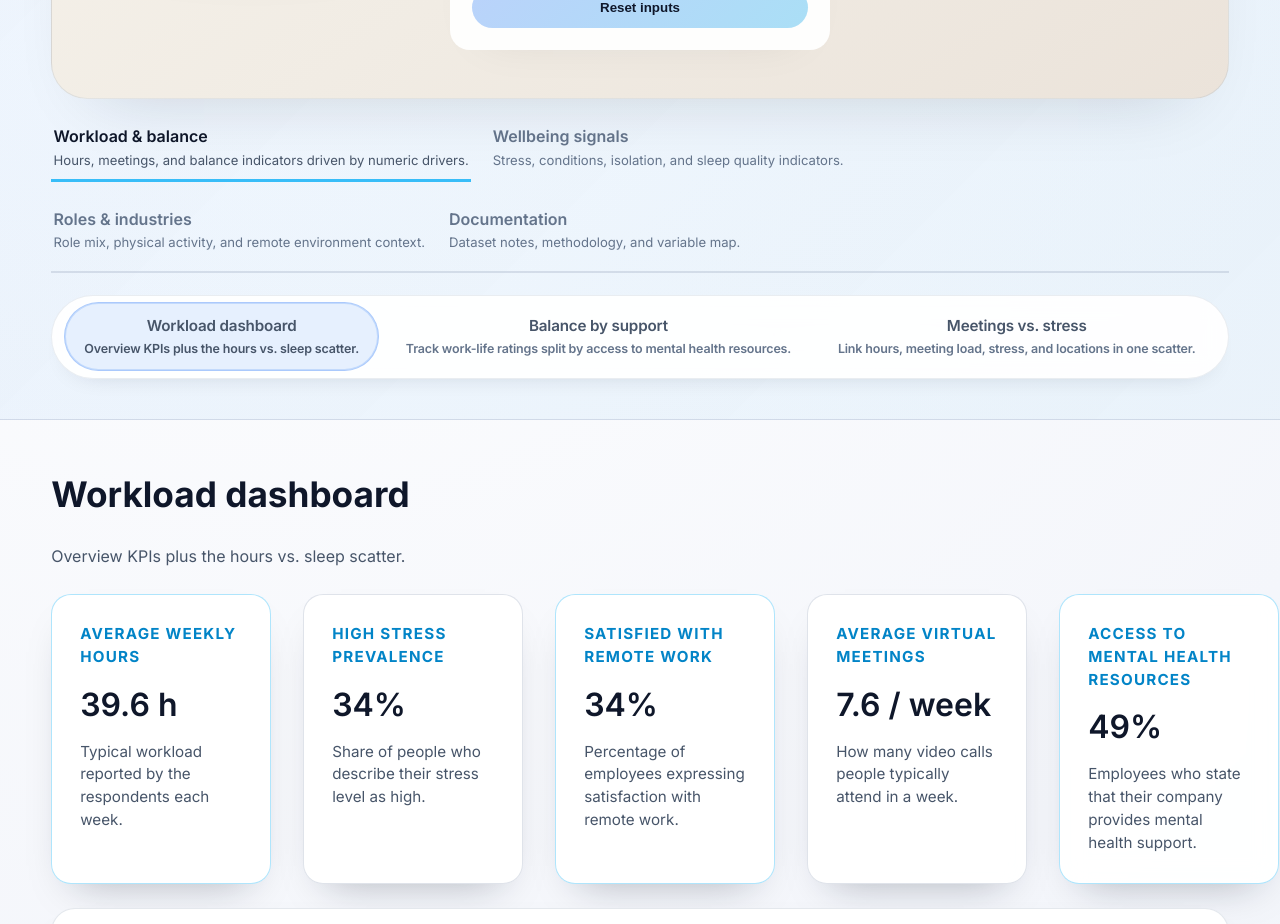
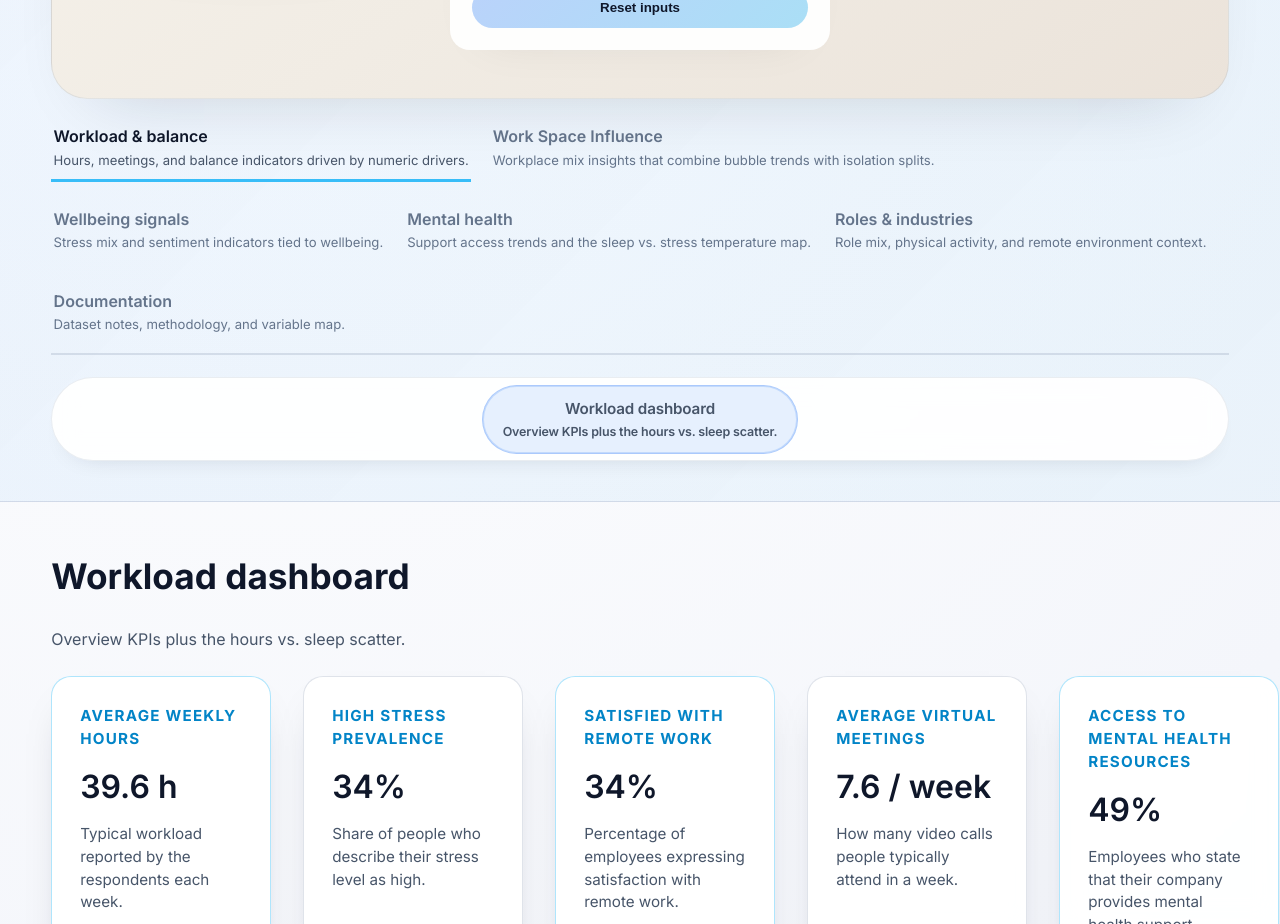
Before and after one commit to joaovarela14/VI, a React (Vite) app in the folder remote-mental-health-viz/: page / in a window 1280 px wide. Shown: the part 880-1804 px from the top of the page. Built offline with nearby package versions, Linux system fonts and the light colour scheme.

Commit message:
refactor: Add workspace influence and mental health sections with updated sub-tabs and descriptions in localization files

```diff
--- a/remote-mental-health-viz/src/App.jsx
+++ b/remote-mental-health-viz/src/App.jsx
@@ -170,10 +170,18 @@ function App() {
 
   const renderContent = () => {
     if (activeTab === 'documentation') {
+      const radarShowcase = copy.documentation?.radarShowcase
       return (
         <>
           <DocumentationPanel copy={copy.documentation} datasetCount={datasetCount} />
           <DataLabPanel copy={copy.dataLab} data={data} common={copy.common} />
+          <section className="section section--wide">
+            <h2>{radarShowcase?.heading ?? copy.industryRadar?.title}</h2>
+            {radarShowcase?.intro && <p className="section__intro">{radarShowcase.intro}</p>}
+            <div className="chart-grid chart-grid--single">
+              <IndustryRadar data={data} theme={theme} copy={copy.industryRadar} common={copy.common} showHeader={false} />
+            </div>
+          </section>
         </>
       )
     }
@@ -201,30 +209,6 @@ function App() {
             </section>
           </>
         )
-      case 'workload-balance':
-        return (
-          <section className="section section--wide">
-            <h2>{subTabInfo?.label ?? copy.workLifeBalanceLine?.title}</h2>
-            {subTabInfo?.description && <p className="section__intro">{subTabInfo.description}</p>}
-            <div className="chart-grid chart-grid--single">
-              <WorkLifeBalanceLineChart data={data} theme={theme} copy={copy.workLifeBalanceLine} showHeader={false} />
-            </div>
-          </section>
-        )
-      case 'workload-meetings': {
-        const meetingCopy = copy.deepDive?.meeting
-        const heading = subTabInfo?.label ?? meetingCopy?.heading
-        const intro = subTabInfo?.description ?? meetingCopy?.intro
-        return (
-          <section className="section section--wide">
-            {heading && <h2>{heading}</h2>}
-            {intro && <p className="section__intro">{intro}</p>}
-            <div className="chart-grid chart-grid--single">
-              <MultiDimensionScatter data={data} theme={theme} copy={copy.scatter} common={copy.common} showHeader={false} />
-            </div>
-          </section>
-        )
-      }
       case 'wellbeing-stress':
         return (
           <section className="section section--wide">
@@ -233,17 +217,6 @@ function App() {
             <div className="chart-grid">
               <StressByLocationChart data={data} theme={theme} copy={copy.stressByLocation} common={copy.common} />
               <MentalHealthByRegionChart data={data} theme={theme} copy={copy.mentalHealthByRegion} common={copy.common} />
-            </div>
-          </section>
-        )
-      case 'wellbeing-habits':
-        return (
-          <section className="section section--wide">
-            <h2>{subTabInfo?.label}</h2>
-            {subTabInfo?.description && <p className="section__intro">{subTabInfo.description}</p>}
-            <div className="chart-grid">
-              <SocialIsolationBarChart data={data} theme={theme} copy={copy.socialIsolationBar} showHeader={false} />
-              <SleepStressMatrix data={data} theme={theme} copy={copy.sleepStressMatrix} common={copy.common} showHeader={false} />
             </div>
           </section>
         )
@@ -257,6 +230,34 @@ function App() {
             </div>
           </section>
         )
+      case 'mental-health-overview':
+        return (
+          <section className="section section--wide">
+            <h2>{subTabInfo?.label ?? copy.workLifeBalanceLine?.title}</h2>
+            {subTabInfo?.description && <p className="section__intro">{subTabInfo.description}</p>}
+            <div className="chart-grid">
+              <WorkLifeBalanceLineChart data={data} theme={theme} copy={copy.workLifeBalanceLine} showHeader={false} />
+              <SleepStressMatrix data={data} theme={theme} copy={copy.sleepStressMatrix} common={copy.common} showHeader={false} />
+            </div>
+          </section>
+        )
+      case 'workspace-influence-overview': {
+        const meetingCopy = copy.deepDive?.meeting
+        const isolationCopy = copy.deepDive?.socialIsolation
+        const heading = subTabInfo?.label ?? meetingCopy?.heading
+        const intro =
+          subTabInfo?.description ?? meetingCopy?.intro ?? isolationCopy?.intro
+        return (
+          <section className="section section--wide">
+            {heading && <h2>{heading}</h2>}
+            {intro && <p className="section__intro">{intro}</p>}
+            <div className="chart-grid">
+              <MultiDimensionScatter data={data} theme={theme} copy={copy.scatter} common={copy.common} showHeader={false} />
+              <SocialIsolationBarChart data={data} theme={theme} copy={copy.socialIsolationBar} showHeader={false} />
+            </div>
+          </section>
+        )
+      }
       case 'roles-activity':
         return (
           <section className="section section--wide">
--- a/remote-mental-health-viz/src/i18n/en.js
+++ b/remote-mental-health-viz/src/i18n/en.js
@@ -182,22 +182,24 @@ const en = {
             label: 'Workload dashboard',
             description: 'Overview KPIs plus the hours vs. sleep scatter.',
           },
+        ],
+      },
+      {
+        id: 'workspace-influence',
+        label: 'Work Space Influence',
+        description: 'Workplace mix insights that combine bubble trends with isolation splits.',
+        subTabs: [
           {
-            id: 'workload-balance',
-            label: 'Balance by support',
-            description: 'Track work-life ratings split by access to mental health resources.',
-          },
-          {
-            id: 'workload-meetings',
-            label: 'Meetings vs. stress',
-            description: 'Link hours, meeting load, stress, and locations in one scatter.',
+            id: 'workspace-influence-overview',
+            label: 'Work Space Influence',
+            description: 'Analyze the workplace bubble chart next to the social isolation comparison.',
           },
         ],
       },
       {
         id: 'wellbeing',
         label: 'Wellbeing signals',
-        description: 'Stress, conditions, isolation, and sleep quality indicators.',
+        description: 'Stress mix and sentiment indicators tied to wellbeing.',
         subTabs: [
           {
             id: 'wellbeing-stress',
@@ -205,14 +207,21 @@ const en = {
             description: 'Location stress mix plus mental health prevalence by region.',
           },
           {
-            id: 'wellbeing-habits',
-            label: 'Isolation & sleep',
-            description: 'Compare isolation averages and sleep quality vs. stress.',
-          },
-          {
             id: 'wellbeing-sentiment',
             label: 'Satisfaction & support',
             description: 'Slice satisfaction sentiment by sector and region filters.',
+          },
+        ],
+      },
+      {
+        id: 'mental-health',
+        label: 'Mental health',
+        description: 'Support access trends and the sleep vs. stress temperature map.',
+        subTabs: [
+          {
+            id: 'mental-health-overview',
+            label: 'Mental health',
+            description: 'Connect mental health support access with the heatmap of stress vs. sleep.',
           },
         ],
       },
@@ -264,6 +273,11 @@ const en = {
         value: 'UTF-8 CSV, comma separated',
       },
     ],
+    radarShowcase: {
+      heading: 'Spider chart: role mix by workplace',
+      intro:
+        'Use the industry radar to see which job roles lead within each work location. Hover the spider chart to read exact proportions before diving into the qualitative notes below.',
+    },
     sections: [],
   },
   overview: {
--- a/remote-mental-health-viz/src/i18n/pt.js
+++ b/remote-mental-health-viz/src/i18n/pt.js
@@ -182,22 +182,24 @@ const pt = {
             label: "Painel de carga",
             description: "KPIs agregados e o scatter de horas versus sono.",
           },
+        ],
+      },
+      {
+        id: "workspace-influence",
+        label: "Work Space Influence",
+        description: "Mistura o gráfico de bolhas com o painel de isolamento social por grupo.",
+        subTabs: [
           {
-            id: "workload-balance",
-            label: "Equilíbrio por apoio",
-            description: "Compara ratings de equilíbrio conforme a existência de recursos.",
-          },
-          {
-            id: "workload-meetings",
-            label: "Reuniões vs. stress",
-            description: "Liga horas, reuniões, stress e localização num único scatter.",
+            id: "workspace-influence-overview",
+            label: "Work Space Influence",
+            description: "Consulta o gráfico de bolhas ao lado das comparações de isolamento social.",
           },
         ],
       },
       {
         id: "wellbeing",
         label: "Bem-estar",
-        description: "Indicadores de stress, condições, isolamento e qualidade do sono.",
+        description: "Indicadores de stress, condições e sentimento.",
         subTabs: [
           {
             id: "wellbeing-stress",
@@ -205,14 +207,21 @@ const pt = {
             description: "Mapa por localização e prevalência regional de saúde mental.",
           },
           {
-            id: "wellbeing-habits",
-            label: "Isolamento e sono",
-            description: "Compara médias de isolamento e a matriz sono versus stress.",
-          },
-          {
             id: "wellbeing-sentiment",
             label: "Satisfação e apoio",
             description: "Mistura de satisfação filtrada por sector e região.",
+          },
+        ],
+      },
+      {
+        id: "mental-health",
+        label: "Saúde mental",
+        description: "Acesso a apoio psicológico e mapa de calor de stress versus sono.",
+        subTabs: [
+          {
+            id: "mental-health-overview",
+            label: "Saúde mental",
+            description: "Cruza o gráfico de apoio psicológico com o mapa de temperatura stress/sono.",
           },
         ],
       },
@@ -264,6 +273,11 @@ const pt = {
         value: "CSV UTF-8, separado por vírgulas",
       },
     ],
+    radarShowcase: {
+      heading: "Spider chart: funções por modelo de trabalho",
+      intro:
+        "O radar industrial destaca quais as funções que lideram em contextos remoto, híbrido ou presencial. Passa o rato pelo spider chart para ler proporções exatas antes de mergulhar nas notas qualitativas.",
+    },
     sections: [],
   },
   overview: {
```
